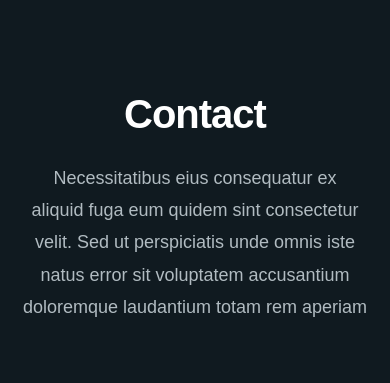
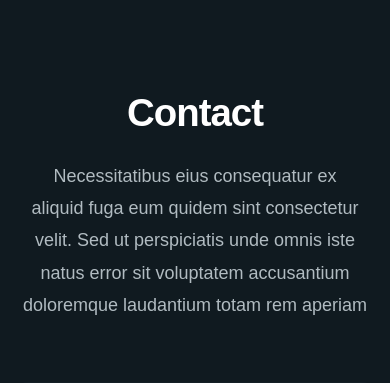
Before and after one commit to oliveirataquari/oliveirataquari.github.io, a PHP site: page /contact.html in a window 390 px wide. Shown: the part 62-445 px from the top of the page. Run offline with PHP 8.4, Linux system fonts and the light colour scheme.

Commit message:
Update main.css

```diff
--- a/assets/css/main.css
+++ b/assets/css/main.css
@@ -713,7 +713,7 @@ section,
 
 @media (max-width: 768px) {
   .section-title h2, h2 {
-    font-size: 2.5rem;
+    font-size: 2.4rem;
   }
 }
 
```
